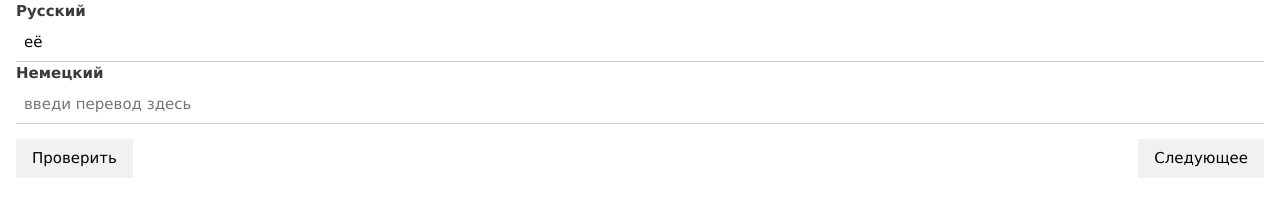
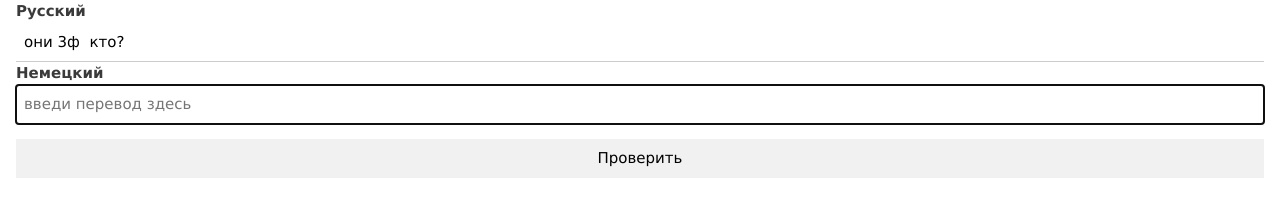
Before and after one commit to vitroma/test2, a plain HTML site: page 1.html in a window 1280 px wide. Drawn offline with Linux system fonts and the light colour scheme.

Commit message:
redesign1

```diff
--- a/1.html
+++ b/1.html
@@ -13,51 +13,36 @@
 
  <script>
     let dict = [
-            ["я","ich"],
-            ["ты","du"],
-            ["он","er"],
-            ["она","sie"],
-            ["оно","es"],
-            ["мы","wir"],
-            ["вы","ihr"],
-            ["они","sie"],
-            ["Вы","Sie"],
-            ["мой","mein"],
-            ["твой","dein"],
-            ["его","sein"],
-            ["её","ihr"],
-            ["его","sein"],
-            ["наш","unser"],
-            ["ваш","euer"],
-            ["их","ihr"],
-            ["Ваш","Ihr"],
-            ["моё","mein"],
-            ["твоё","dein"],
-            ["его","sein"],
-            ["её","ihr"],
-            ["его","sein"],
-            ["наш","unser"],
-            ["ваш","euer"],
-            ["их","ihr"],
-            ["Ваш","Ihr"],
-            ["моя","meine"],
-            ["твоя","deine"],
-            ["его","seine"],
-            ["её","ihre"],
-            ["его","seine"],
-            ["наша","unsere"],
-            ["ваша","eure"],
-            ["их","ihre"],
-            ["Ваша","Ihre"],
-            ["мои","meine"],
-            ["твои","deine"],
-            ["его","seine"],
-            ["её","ihre"],
-            ["его","seine"],
-            ["наши","unsere"],
-            ["ваши","eure"],
-            ["их","ihre"],
-            ["Ваши","Ihre"],
+            ["я 1ф    кто?"   ,"ich"],     //// Nominative
+            ["ты 2ф   кто?"   ,"du"],
+            ["он 3ф   кто?"   ,"er"],
+            ["она 3ф  кто?"   ,"sie"],
+            ["оно 3фc кто?"   ,"es"],
+            ["мы 1ф   кто?"   ,"wir"],
+            ["вы 2ф   кто?"   ,"ihr"],
+            ["они 3ф  кто?"   ,"sie"],
+            ["Вы веж  кто?"   ,"Sie"],
+            ////////////////////////////////////////
+            ["мне 1ф  кому?"  ,"mir"],     //// DATIVE
+            ["тебе 2ф кому?"  ,"dir"],
+            ["ему 3ф  кому?"  ,"ihm"],
+            ["ей 3ф   кому?"  ,"ihr"],
+            ["ему 3фc кому?"  ,"ihm"],
+            ["нам 1ф  кому?"  ,"uns"],
+            ["вам 2ф  кому?"  ,"euch"],
+            ["им 3ф   кому?"  ,"ihnen"],
+            ["Вам веж кому?"  ,"Ihnen"],
+            ////////////////////////////////////////////
+            ["меня 1ф кого? что?"  ,"mich"],       //// Accusative
+            ["тебя 2ф кого? что?"  ,"dich"],
+            ["его 3ф  кого? что?"  ,"ihn"],
+            ["её 3ф   кого? что?"  ,"sie"],
+            ["его 3ф  кого? что?"  ,"es"],
+            ["нас 1ф  кого? что?"  ,"uns"],
+            ["вас 2ф  кого? что?"  ,"euch"],
+            ["их 3ф   кого? что?"  ,"sie"],
+            ["Вас веж кого? что?"  ,"Sie"],
+
           ];
 </script>
 
@@ -71,8 +56,8 @@
   <input id="de_input" type="text"  class="w3-input" onfocus="clearDeInput()" onkeydown="onenter(event)" placeholder="введи перевод здесь" value="">
   <p>
   <div class="w3-row">
-   <button id="buttonCheck" class="w3-button w3-light-grey w3-left"  onclick="check()">Проверить</button>
-   <button class="w3-button w3-light-grey w3-right"  onclick="next()">Следующее</button>
+   <button id="buttonCheck" class="w3-button w3-light-grey w3-block"  onclick="check()">Проверить</button>
+
   </div>
 </div>
 
--- a/app.js
+++ b/app.js
@@ -26,6 +26,7 @@ let wordNumbers;
       ru_word = dict[l_cur_idx][0];
       de_word = dict[l_cur_idx][1];
       clearDeInput();
+      document.getElementById("de_input").focus();
       }
 
     function onenter(e){
@@ -39,13 +40,16 @@ let wordNumbers;
 
     function check(){
       let cur_de_word = document.getElementById("de_input").value;
-      if(de_word === cur_de_word){
+      if(de_word === cur_de_word){ //ok
         document.getElementById("de_lable").classList.replace("w3-text-dark-grey","w3-text-green");
 
       }
-      else{
+      else{  //error
         document.getElementById("de_lable").classList.replace("w3-text-dark-grey","w3-text-red" );
         document.getElementById("de_input").value += "   (" +  de_word + ")" ;
       }
+      setTimeout(function(){ next(); }, 1000);
+
+
 
     }
```
